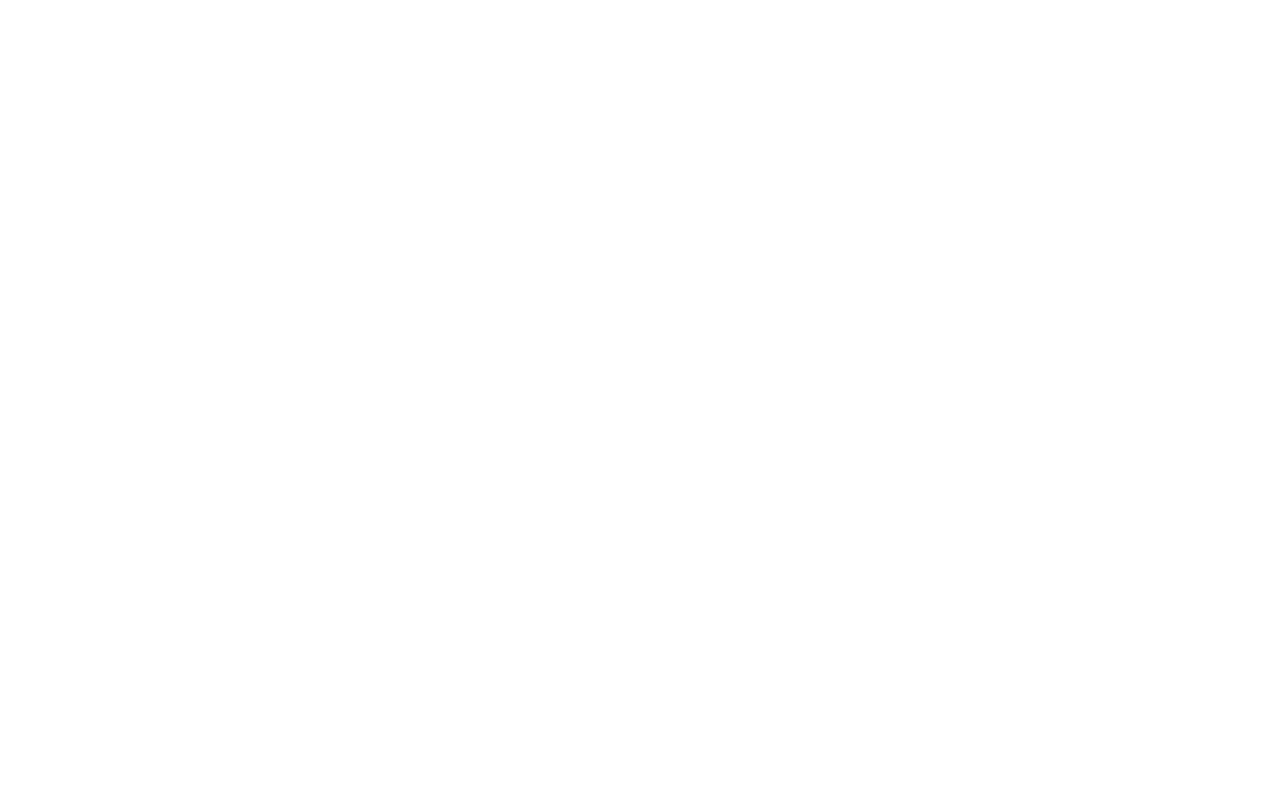
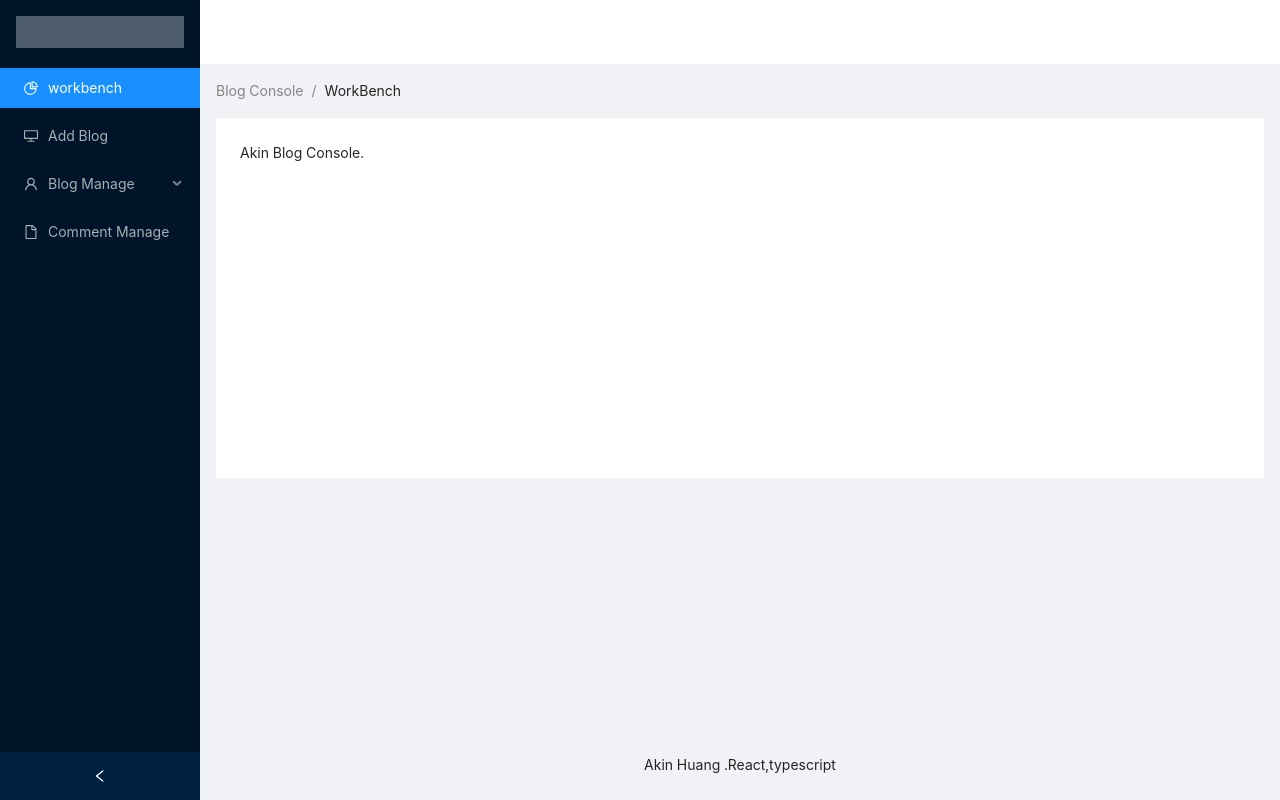
Before and after one commit to huanghongqing/blog_with_ts, a React (Create React App) app in the folder admin/: page /adminindex in a window 1280 px wide. Built offline with nearby package versions, Linux system fonts and the light colour scheme.

Commit message:
admin: index init sider bar.

```diff
--- a/admin/package.json
+++ b/admin/package.json
@@ -14,6 +14,7 @@
     "antd": "^4.12.3",
     "react": "^17.0.1",
     "react-dom": "^17.0.1",
+    "react-router-dom": "^5.2.0",
     "react-scripts": "4.0.3",
     "typescript": "^4.1.2",
     "web-vitals": "^1.0.1"
@@ -41,5 +42,8 @@
       "last 1 firefox version",
       "last 1 safari version"
     ]
+  },
+  "devDependencies": {
+    "@types/react-router-dom": "^5.1.7"
   }
 }
--- a/admin/src/App.tsx
+++ /dev/null
@@ -1,13 +0,0 @@
-import React from 'react';
-
-
-
-function App() {
-
-  return (
-    <div>
-    </div>
-  );
-}
-
-export default App;
--- /dev/null
+++ b/admin/src/Pages/Login.tsx
@@ -0,0 +1,48 @@
+import React,{useState} from 'react'
+import 'antd/dist/antd.css'
+import {Card,Input,Button,Spin} from 'antd'
+import '../static/css/Login.css';
+import {UserOutlined,FilePptOutlined} from '@ant-design/icons'
+
+const Login=()=>{
+    const [userName,setUsername]=useState('')
+    const [password,setPassword]=useState('')
+    const [isLoading,setIsLoading]=useState(false)
+    const checkLogin=()=>{
+        setIsLoading(true)
+        setTimeout(() => {
+            setIsLoading(false)
+        }, 1000)
+    }
+    return(
+        <div className="login-div">
+            <Spin tip="Loading..." spinning={isLoading}>
+                <Card title="Akin Blog Console" bordered={true} style={{width:400}}>
+                    <Input
+                        id="userName"
+                        size="large"
+                        placeholder="userName"
+                        prefix={<UserOutlined style={{color:'rgba(0,0,0,.25)'}} />}
+                        onChange={(e)=>{
+                            setUsername(e.target.value)
+                        }}
+                    />
+                    <br /><br />
+                    <Input.Password
+                        id="passWord"
+                        size="large"
+                        placeholder="password"
+                        prefix={<FilePptOutlined style={{color:'rgba(0,0,0,.25)'}} />}
+                        onChange={(e)=>{
+                            setPassword(e.target.value)
+                        }}
+                    />
+                    <br /><br />
+                    <Button type="primary" size="large" block onClick={checkLogin}
+                    >Login</Button>
+                </Card>
+            </Spin>
+        </div>
+    )
+}
+export default Login
--- /dev/null
+++ b/admin/src/Pages/Main.tsx
@@ -0,0 +1,14 @@
+import React from 'react'
+import { BrowserRouter as Router,Route } from 'react-router-dom'
+import AdminIndex from './adminIndex'
+import Login from './Login'
+
+const Main=()=>{
+    return(
+        <Router>
+            <Route path="/login/" exact component={Login} />
+            <Route path="/adminindex" exact component={AdminIndex} />
+        </Router>
+    )
+}
+export default Main
--- /dev/null
+++ b/admin/src/Pages/adminIndex.tsx
@@ -0,0 +1,61 @@
+import React,{ useState} from 'react'
+import { Layout, Menu, Breadcrumb } from 'antd';
+import {
+  DesktopOutlined,
+  PieChartOutlined,
+  FileOutlined,
+  TeamOutlined,
+  UserOutlined,
+} from '@ant-design/icons';
+import '../static/css/adminIndex.css'
+
+const { Header, Content, Footer, Sider } = Layout;
+const { SubMenu } = Menu;
+
+const AdminIndex =()=> {
+    const [collapsed,setCollapsed]=useState(false)
+
+    const onCollapse = (collapsed:boolean) => {
+        console.log(collapsed);
+        setCollapsed(collapsed);
+    };
+
+    return (
+      <Layout style={{ minHeight: '100vh' }}>
+        <Sider collapsible collapsed={collapsed} onCollapse={onCollapse}>
+          <div className="logo" />
+          <Menu theme="dark" defaultSelectedKeys={['1']} mode="inline">
+            <Menu.Item key="1" icon={<PieChartOutlined />}>
+              workbench
+            </Menu.Item>
+            <Menu.Item key="2" icon={<DesktopOutlined />}>
+              Add Blog
+            </Menu.Item>
+            <SubMenu key="sub1" icon={<UserOutlined />} title="Blog Manage">
+              <Menu.Item key="3">Add Blog</Menu.Item>
+              <Menu.Item key="4">Blog List</Menu.Item>
+            </SubMenu>
+            <Menu.Item key="9" icon={<FileOutlined />}>
+              Comment Manage
+            </Menu.Item>
+          </Menu>
+        </Sider>
+        <Layout className="site-layout">
+          <Header className="site-layout-background" style={{ padding: 0 }} />
+          <Content style={{ margin: '0 16px' }}>
+            <Breadcrumb style={{ margin: '16px 0' }}>
+              <Breadcrumb.Item>Blog Console</Breadcrumb.Item>
+              <Breadcrumb.Item>WorkBench</Breadcrumb.Item>
+            </Breadcrumb>
+            <div className="site-layout-background" style={{ padding: 24, minHeight: 360 }}>
+              Akin Blog Console.
+            </div>
+          </Content>
+          <Footer style={{ textAlign: 'center' }}>Akin Huang .React,typescript</Footer>
+        </Layout>
+      </Layout>
+    );
+
+}
+
+export default AdminIndex
--- a/admin/src/index.tsx
+++ b/admin/src/index.tsx
@@ -1,12 +1,12 @@
 import React from 'react';
 import ReactDOM from 'react-dom';
 
-import App from './App';
+import Main from './Pages/Main';
 
 
 ReactDOM.render(
   <React.StrictMode>
-    <App />
+    <Main />
   </React.StrictMode>,
   document.getElementById('root')
 );
--- /dev/null
+++ b/admin/src/static/css/Login.css
@@ -0,0 +1,7 @@
+.login-div{
+    margin: 150px auto;
+    width: 400px;
+}
+body{
+    background-color: #f0f0f0;
+}
--- /dev/null
+++ b/admin/src/static/css/adminIndex.css
@@ -0,0 +1,9 @@
+.logo {
+    height: 32px;
+    margin: 16px;
+    background: rgba(255, 255, 255, 0.3);
+  }
+
+  .site-layout .site-layout-background {
+    background: #fff;
+  }
```
Also changed, not shown: 2 other files (tests, documents, lock files or other folders).
